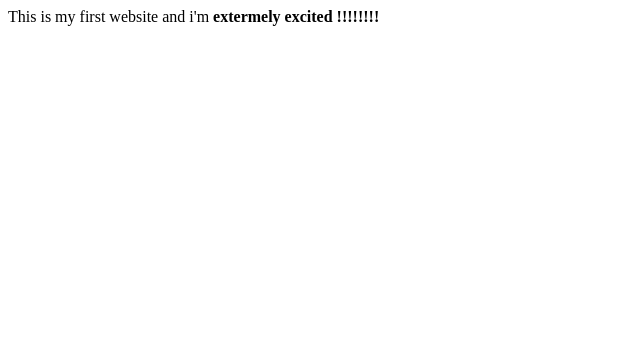
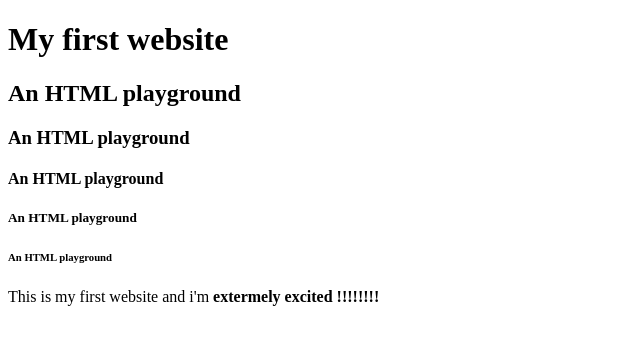
Before and after one commit to HaseebArif4266/first-repo, a plain HTML site: page index.html in a window 1280 px wide. Shown: the whole page, without its empty margins (0-640 px from the left). Drawn offline with Linux system fonts and the light colour scheme.

Commit message:
added some headings in website

```diff
--- a/index.html
+++ b/index.html
@@ -7,6 +7,14 @@
 
 </head>
 <body>
+    <h1>My first website</h1>
+    <h2>An HTML playground</h2>
+    <h3>An HTML playground</h3>
+    <h4>An HTML playground</h4>
+    <h5>An HTML playground</h5>
+    <h6>An HTML playground</h6>
     This is my first website and i'm <b>extermely excited !!!!!!!!</b>
+
+
 </body>
 </html>
```
